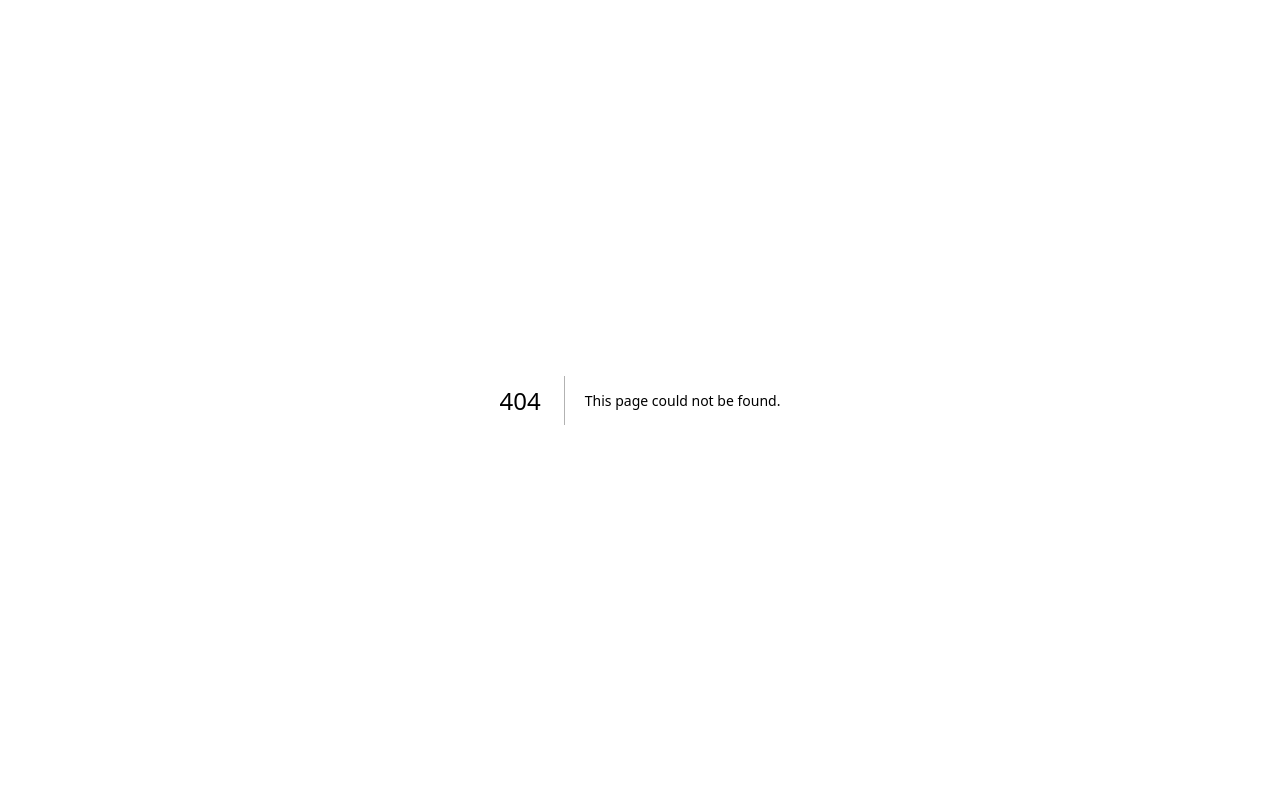
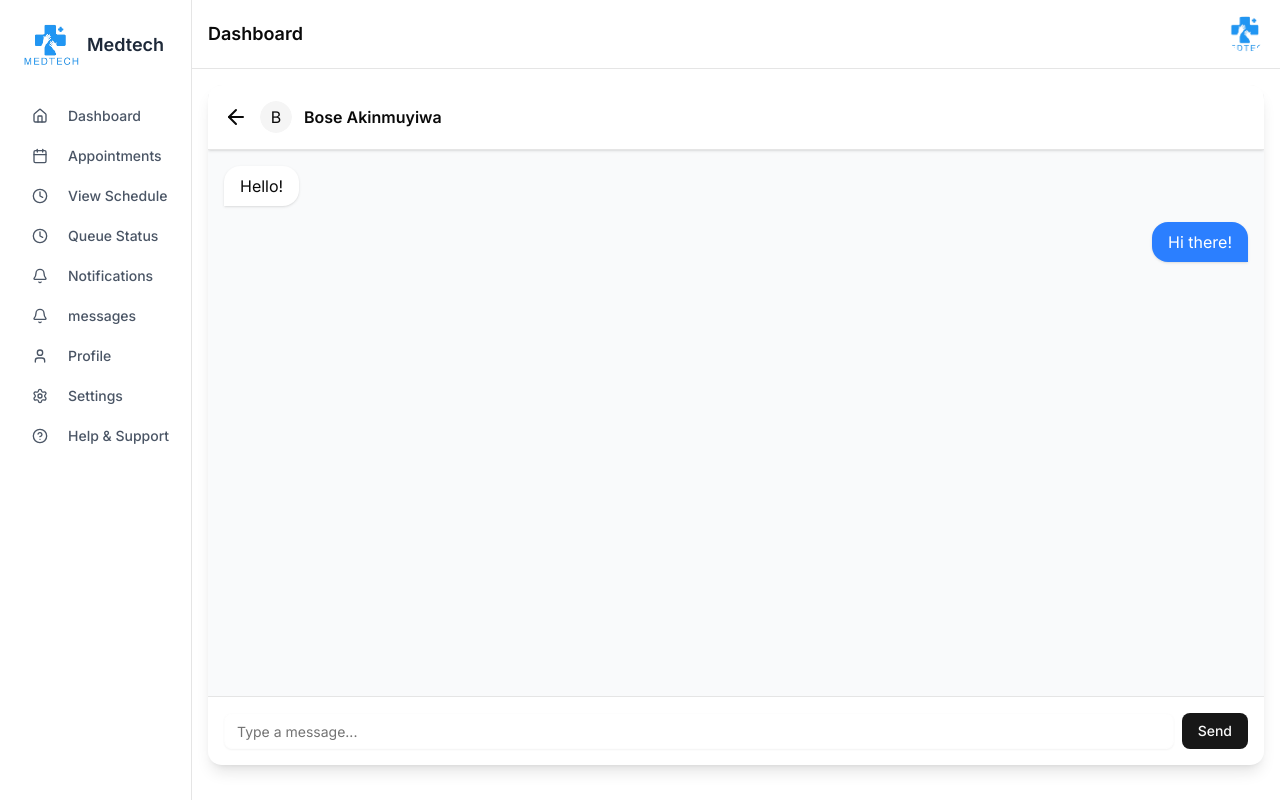
Before and after one commit to narhzih/medtech-frontend, a Next.js app: page /dashboard/messages/1 in a window 1280 px wide. Before the commit this address had no page. Built offline with nearby package versions, Linux system fonts and the light colour scheme.

Commit message:
update on chat page implementation

```diff
--- /dev/null
+++ b/components/component/ChatHeader.jsx
@@ -0,0 +1,21 @@
+import { ArrowLeft } from 'lucide-react';
+import { Avatar, AvatarFallback, AvatarImage } from '@/components/ui/avatar';
+
+export default function ChatHeader({ name, avatar, onBack }) {
+  return (
+    <div className="flex items-center gap-3 p-4 border-b bg-white shadow-sm">
+      <button onClick={onBack}>
+        <ArrowLeft className="h-6 w-6" />
+      </button>
+
+      <Avatar>
+        <AvatarImage src={avatar} />
+        <AvatarFallback>{name.charAt(0)}</AvatarFallback>
+      </Avatar>
+
+      <div>
+        <h3 className="font-semibold">{name}</h3>
+      </div>
+    </div>
+  );
+}
--- /dev/null
+++ b/components/component/ChatListItem.jsx
@@ -0,0 +1,22 @@
+import { Avatar, AvatarFallback, AvatarImage } from '@/components/ui/avatar';
+
+export default function ChatListItem({ chat, active, onClick }) {
+  return (
+    <div
+      className={`flex items-center gap-4 p-4 cursor-pointer border-b hover:bg-gray-100 ${
+        active ? 'bg-gray-200' : ''
+      }`}
+      onClick={onClick}
+    >
+      <Avatar className="h-10 w-10">
+        <AvatarImage src={chat.avatar} />
+        <AvatarFallback>{chat.name.charAt(0)}</AvatarFallback>
+      </Avatar>
+
+      <div className="flex-1">
+        <h4 className="font-normal ">{chat.name}</h4>
+        <p className="text-sm text-gray-500 line-clamp-1">{chat.lastMessage}</p>
+      </div>
+    </div>
+  );
+}
--- /dev/null
+++ b/components/component/MessageBubble.jsx
@@ -0,0 +1,15 @@
+export default function MessageBubble({ text, isMine }) {
+  return (
+    <div className={`flex ${isMine ? 'justify-end' : 'justify-start'}`}>
+      <div
+        className={`px-4 py-2 rounded-2xl max-w-xs shadow-sm ${
+          isMine
+            ? 'bg-blue-500 text-white rounded-br-none'
+            : 'bg-white rounded-bl-none'
+        }`}
+      >
+        {text}
+      </div>
+    </div>
+  );
+}
--- a/components/component/PatientStatsChart.jsx
+++ b/components/component/PatientStatsChart.jsx
@@ -64,17 +64,17 @@ export default function PatientStatsChart() {
       <div className="grid grid-cols-2 md:grid-cols-4 gap-4">
         <div>
           <p className="text-sm text-gray-500">Heart Rate</p>
-          <h2 className="text-xl font-bold text-red-500">107 bpm</h2>
+          <h2 className="text-xl font-bold text-cyan-500">107 bpm</h2>
           <p className="text-xs text-gray-400">Above the normal</p>
         </div>
         <div>
           <p className="text-sm text-gray-500">Blood Pressure</p>
-          <h2 className="text-xl font-bold text-purple-500">120/89 mmHg</h2>
+          <h2 className="text-xl font-bold text-cyan-500">120/89 mmHg</h2>
           <p className="text-xs text-gray-400">In the normal</p>
         </div>
         <div>
           <p className="text-sm text-gray-500">Glucose Rate</p>
-          <h2 className="text-xl font-bold text-green-600">97 mg/dl</h2>
+          <h2 className="text-xl font-bold text-cyan-500">97 mg/dl</h2>
           <p className="text-xs text-gray-400">In the normal</p>
         </div>
         <div>
--- a/components/component/Sidebar.jsx
+++ b/components/component/Sidebar.jsx
@@ -35,6 +35,13 @@ const sidebarItems = [
     label: 'Notifications',
     href: '/dashboard/notifications',
   },
+
+{
+  icon : <Bell size={18} />,
+  label: "messages",
+  href: '/dashboard/messages'
+},
+
   { icon: <User size={18} />, label: 'Profile', href: '/dashboard/profile' },
   {
     icon: <Settings size={18} />,
--- a/pages/dashboard/appointment.js
+++ b/pages/dashboard/appointment.js
@@ -46,7 +46,7 @@ export default function AppointmentPage() {
                 </div>
 
                 <div className="flex gap-2">
-                    <button onClick={bookAppointment} className="bg-green-600 text-white px-4 py-2 rounded">Book</button>
+                    <button onClick={bookAppointment} className="bg-blue-600 text-white px-4 py-2 rounded">Book</button>
                     <button onClick={() => router.push("/dashboard/schedule")} className="px-4 py-2 rounded border">Go to Schedule</button>
                 </div>
             </div>
--- /dev/null
+++ b/pages/dashboard/messages/[id].jsx
@@ -0,0 +1,78 @@
+import { useState, useRef, useEffect } from 'react';
+import { useRouter } from 'next/router';
+import DashboardLayout from '@/components/component/DashboardLayout';
+import ChatHeader from '@/components/component/ChatHeader';
+import MessageBubble from '@/components/component/MessageBubble';
+import { Input } from '@/components/ui/input';
+import { Button } from '@/components/ui/button';
+
+const chatUsers = {
+  1: { name: 'Bose Akinmuyiwa', avatar: '' },
+  2: { name: 'Sarah Akinyemi', avatar: '' },
+  3: { name: 'Esther Johnson', avatar: '' },
+};
+
+export default function ChatPage() {
+  const router = useRouter();
+  const { id } = router.query;
+
+  if (!id) return null;
+
+  const user = chatUsers[id];
+  const messagesEndRef = useRef(null);
+
+  const [messages, setMessages] = useState([
+    { id: 1, sender: user.name, text: 'Hello!' },
+    { id: 2, sender: 'Me', text: 'Hi there!' },
+  ]);
+
+  const [newMessage, setNewMessage] = useState('');
+
+  const sendMessage = () => {
+    if (!newMessage.trim()) return;
+
+    setMessages((prev) => [
+      ...prev,
+      { id: prev.length + 1, sender: 'Me', text: newMessage },
+    ]);
+
+    setNewMessage('');
+  };
+
+  useEffect(() => {
+    messagesEndRef.current?.scrollIntoView({ behavior: 'smooth' });
+  }, [messages]);
+
+  return (
+    <DashboardLayout>
+      <div className="flex flex-col h-[85vh] bg-gray-50 rounded-xl overflow-hidden shadow-lg">
+        <ChatHeader
+          name={user.name}
+          avatar={user.avatar}
+          onBack={() => router.push('/dashboard/messages')}
+        />
+
+        <div className="flex-1 overflow-y-auto p-4 space-y-4">
+          {messages.map((msg) => (
+            <MessageBubble
+              key={msg.id}
+              text={msg.text}
+              isMine={msg.sender === 'Me'}
+            />
+          ))}
+          <div ref={messagesEndRef} />
+        </div>
+
+        <div className="p-4 border-t bg-white flex gap-2">
+          <Input
+            placeholder="Type a message..."
+            value={newMessage}
+            onChange={(e) => setNewMessage(e.target.value)}
+            onKeyDown={(e) => e.key === 'Enter' && sendMessage()}
+          />
+          <Button onClick={sendMessage}>Send</Button>
+        </div>
+      </div>
+    </DashboardLayout>
+  );
+}
--- /dev/null
+++ b/pages/dashboard/messages/index.jsx
@@ -0,0 +1,38 @@
+import { useState } from 'react';
+import { useRouter } from 'next/router';
+import DashboardLayout from '@/components/component/DashboardLayout';
+import ChatListItem from '@/components/component/ChatListItem';
+
+const chats = [
+  {
+    id: 1,
+    name: 'Bose Akinmuyiwa',
+    avatar: '',
+    lastMessage: 'See you tomorrow!',
+  },
+  { id: 2, name: 'Sarah Akinyemi', avatar: '', lastMessage: 'Thanks!' },
+  { id: 3, name: 'Esther Johnson', avatar: '', lastMessage: 'I just worked on the messaging app.' },
+];
+
+export default function Messages() {
+  const [selected, setSelected] = useState(null);
+  const router = useRouter();
+
+  return (
+    <DashboardLayout>
+      <div className="h-[85vh] bg-white rounded-xl overflow-hidden shadow-lg">
+        {chats.map((chat) => (
+          <ChatListItem
+            key={chat.id}
+            chat={chat}
+            active={selected === chat.id}
+            onClick={() => {
+              setSelected(chat.id);
+              router.push(`/dashboard/messages/${chat.id}`);
+            }}
+          />
+        ))}
+      </div>
+    </DashboardLayout>
+  );
+}
```
